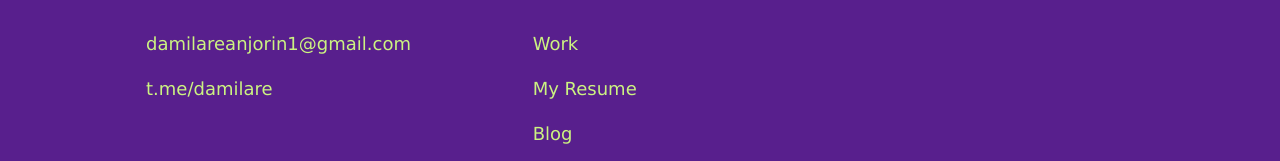
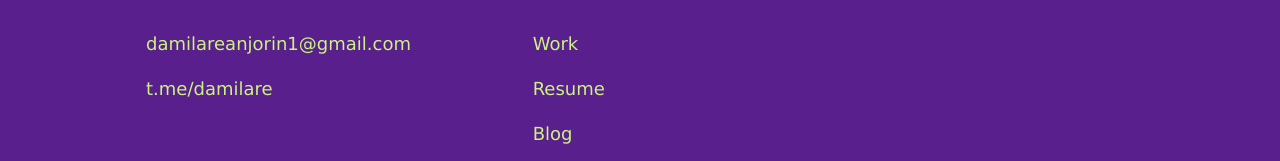
Before and after one commit to dammy001/damilare.dev, a React (Create React App) app: page / in a window 1280 px wide. Shown: the part 2588-2749 px from the top of the page. Built offline with nearby package versions, Linux system fonts and the light colour scheme; what react-animations would draw is missing.

Commit message:
personal website

```diff
--- a/src/components/footer/footer.js
+++ b/src/components/footer/footer.js
@@ -32,7 +32,11 @@ class Footer extends Component {
                         <div className="col-4">
                             <ul>
                                 <li><Link to='/work' className="link">Work</Link></li>
-                                <li>My Resume</li>
+                                <li><a className="link" href={`https://gitconnected.com/dammy001/resume`}
+                                        target="_blank"
+                                        rel="noopener noreferrer"
+                                    >Resume</a>
+                                </li>
                                 <li><Link to='/blog' className="link">Blog</Link></li>
                             </ul>
                         </div>
--- a/src/components/work/work.js
+++ b/src/components/work/work.js
@@ -1,18 +1,23 @@
 import React, { Component } from 'react';
 import { Link } from 'react-router-dom';
 import './work.scss';
+import styled, { keyframes } from 'styled-components';
+import { fadeInLeft } from 'react-animations';
+
+const FlipIn = styled.div`animation: 4s ${keyframes `${fadeInLeft}`}`;
 
 class Work extends Component {
     render() {
         return <div className="work">
-            <div className="row">
-                <div className="col-5 build">
+            <FlipIn><div className="row">
+               <div className="col-5 build">
                     <div className="article">
                         <h1>I build & design stuff</h1>
                         <p>Open source projects, web apps, mobile apps and experimentals.</p>
                         <Link to='/work' className="btn btn-primary send">See my work</Link>
                     </div>
                 </div>
+
                 <div className="col-5 write">
                     <div className="article">
                         <h1>I write articles, sometimes</h1>
@@ -20,7 +25,7 @@ class Work extends Component {
                         <Link to='/blog' className="btn btn-primary send">Read my articles</Link>
                     </div>
                 </div>
-            </div>
+            </div></FlipIn>
         </div>
     }
 }
--- a/src/components/work/work.scss
+++ b/src/components/work/work.scss
@@ -59,6 +59,10 @@
                         color: #ffffff;
                         border: none;
                         -webkit-font-smoothing: antialiased !important;
+                        /* -webkit-transform: scale(1.2);
+                        -ms-transform: scale(1.2);
+                        transform: scale(1.2); */
+                        //transform: translateX(1.2);
                     }
                 }
             }
--- a/src/components/work/workdetails.js
+++ b/src/components/work/workdetails.js
@@ -25,18 +25,19 @@ class Workdetails extends Component {
                         <p>Projects I've worked on in the past</p>
                     </FadeDiv>
                 </div>
-                <FlipDiv>
+
+
                 <div className="collection">
                     <div className="row">
 
                         <div className="col-4">
-                            <div className="card">
+                        <FlipDiv><div className="card">
                                 <img className="card-img-top" src={angular} />
                                 <div className="card-body">
                                     <h4>Personal Website</h4>
                                     <p className="card-text"><Link className="card-text" to={"https://damilare.dev"}>Damilare.dev</Link></p>
                                 </div>
-                            </div>
+                            </div></FlipDiv>
                         </div>
 
                         <div className="col-4">
@@ -48,6 +49,7 @@ class Workdetails extends Component {
                                 </div>
                             </div>
                         </div>
+
 
                         <div className="col-4">
                             <div className="card">
@@ -87,7 +89,7 @@ class Workdetails extends Component {
                         </div>
                     </div>
                 </div>
-                </FlipDiv>
+
             </div>
             <Footer />
         </div>
```
